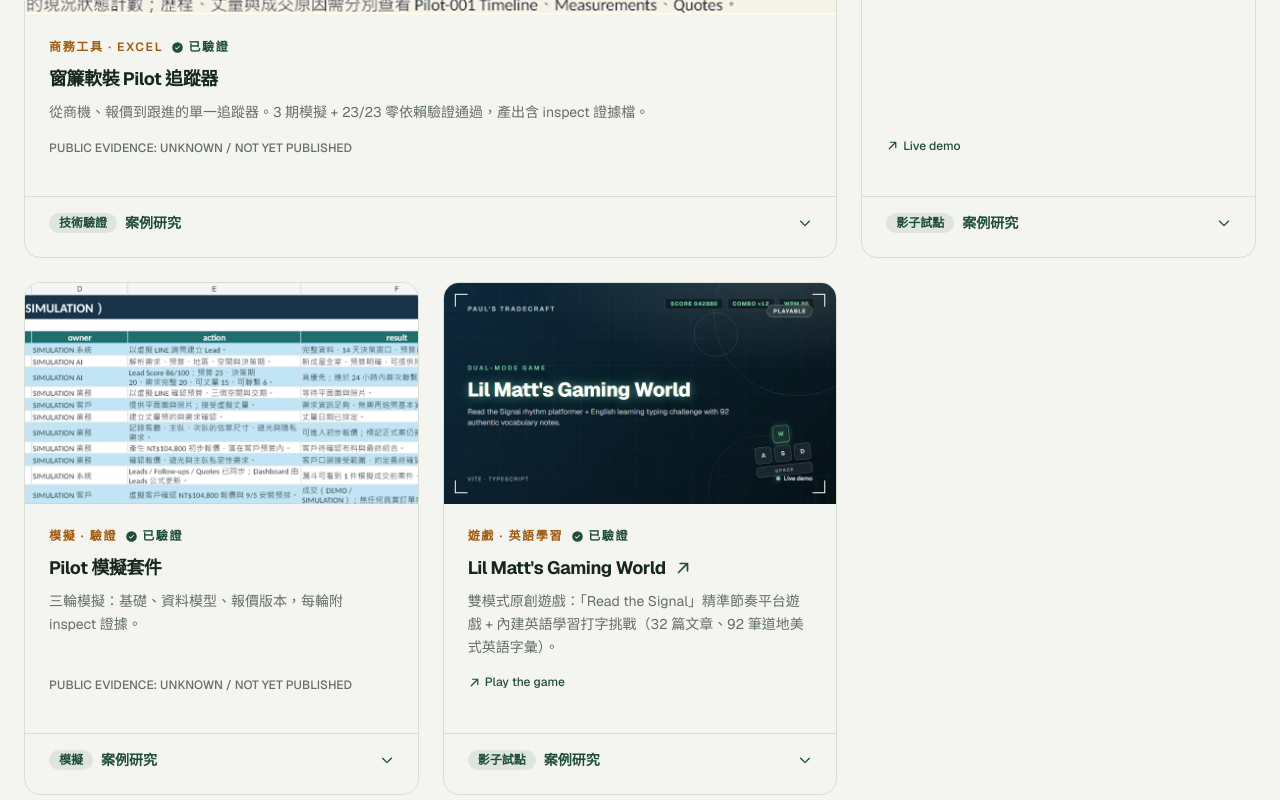
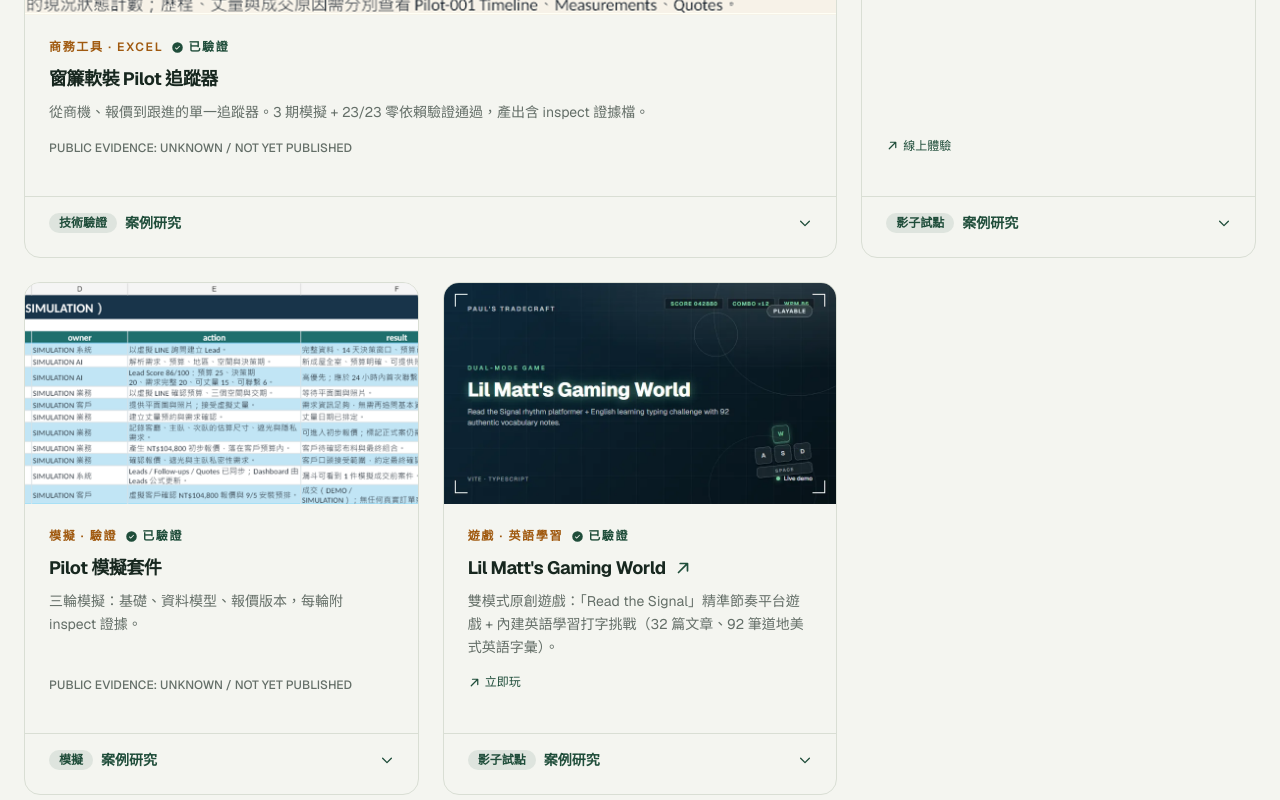
Before and after one commit to apchen1978/pauls-tradecraft, a React (Vite) app: page / in a window 1280 px wide. Shown: the part 2100-2900 px from the top of the page. Built offline with nearby package versions, Linux system fonts and the light colour scheme.

Commit message:
content: unify portfolio CTA vocabulary (Live Demo / Play Now, ZH equivalents)

```diff
--- a/src/data/works.js
+++ b/src/data/works.js
@@ -16,7 +16,7 @@ export const works = [
     icon: "briefcase",
     verified: true,
     link: "https://apchen1978.github.io/ai-trade-deal-desk-demo/",
-    linkLabel: { zh: "查看公開 Demo", en: "Live demo" },
+    linkLabel: { zh: "線上體驗", en: "Live Demo" },
     zh: {
       title: "AI Trade Deal Desk",
       desc: "把國際貿易 RFQ 判斷轉成 evidence-backed、human-in-the-loop 的商業決策工作流。",
@@ -99,7 +99,7 @@ export const works = [
     span: "col-span-1",
     verified: true,
     link: "https://apchen1978.github.io/curtain-sales-pilot-demo/",
-    linkLabel: "Live demo",
+    linkLabel: { zh: "線上體驗", en: "Live Demo" },
     zh: {
       title: "銷售 Pilot 案例簡報",
       desc: "單頁 A4 案例簡報，把 Pilot 成果濃縮成可對客戶交付的一頁證據。",
@@ -182,7 +182,7 @@ export const works = [
     span: "col-span-1",
     verified: true,
     link: "https://apchen1978.github.io/signal-rift-typing-demo/",
-    linkLabel: "Play the game",
+    linkLabel: { zh: "立即玩", en: "Play Now" },
     zh: {
       title: "Lil Matt's Gaming World",
       desc: "雙模式原創遊戲：「Read the Signal」精準節奏平台遊戲 + 內建英語學習打字挑戰（32 篇文章、92 筆道地美式英語字彙）。",
@@ -225,7 +225,7 @@ export const works = [
     icon: "game",
     verified: true,
     link: "https://apchen1978.github.io/wastetime/",
-    linkLabel: "Play the game",
+    linkLabel: { zh: "立即玩", en: "Play Now" },
     zh: {
       title: "浪費時間 (Waste Time)",
       desc: "點擊/放置小遊戲：Q 彈打擊感、CPS 聯動時鐘、WebAudio 晶片音、摸魚狂熱事件與關卡系統（8 套主題）。",
```
